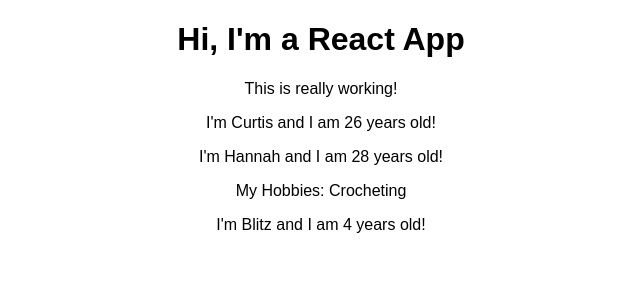
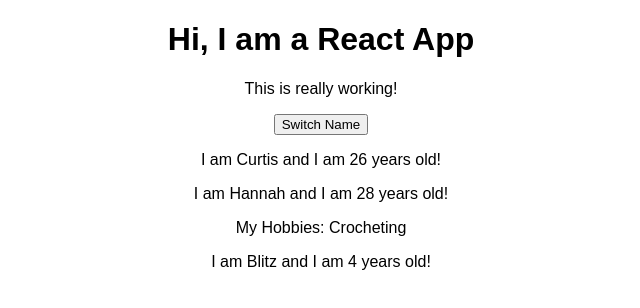
Before and after one commit to ctvanzandt42/react-complete-guide-demo, a React (Create React App) app: page / in a window 1280 px wide. Shown: the top 308 px of the page, without its empty margins (319-959 px from the left). Built offline with nearby package versions, Linux system fonts and the light colour scheme.

Commit message:
Added method to change state

```diff
--- a/src/App.js
+++ b/src/App.js
@@ -1,16 +1,35 @@
-import React, { Component } from 'react';
+import React, {Component} from 'react';
 import './App.css';
 import Person from './Person/Person';
 
 class App extends Component {
+    state = {
+        people: [
+            { name: "Curtis", age: 26 },
+            { name: "Hannah", age: 28 },
+            { name: "Blitz", age: 4 }
+        ],
+        otherState: "some other value"
+    }
+
+    switchNameHandler = () => {
+        this.setState({
+            people: [
+                { name: "Curtis V", age: 26 },
+                { name: "Hannah V", age: 28 },
+                { name: "Blitz V", age: 4 }
+            ]})
+    }
+
     render() {
         return (
             <div className="App">
-        <h1>Hi, I'm a React App</h1>
+                <h1>Hi, I am a React App</h1>
                 <p>This is really working!</p>
-        <Person name="Curtis" age="26" />
-        <Person name="Hannah" age="28">My Hobbies: Crocheting</Person>
-        <Person name="Blitz" age="4"/>
+                <button onClick={this.switchNameHandler}>Switch Name</button>
+                <Person name={this.state.people[0].name} age={this.state.people[0].age}/>
+                <Person name={this.state.people[1].name} age={this.state.people[1].age}>My Hobbies: Crocheting</Person>
+                <Person name={this.state.people[2].name} age={this.state.people[2].age}/>
             </div>
         );
     }
--- a/src/Person/Person.js
+++ b/src/Person/Person.js
@@ -1,12 +1,12 @@
 import React from "react";
 
-const person = (props) => {
-    return (
+export const Person = ( props ) => (
+    <React.Fragment>
         <div>
-            <p>I'm {props.name} and I am {props.age} years old!</p>
+            <p>I am {props.name} and I am {props.age} years old!</p>
             <p>{props.children}</p>
         </div>
-    )
-}
+    </React.Fragment>
+);
 
-export default person;
+export default Person;
```
Lines whose indentation alone changed are shown as unchanged.
